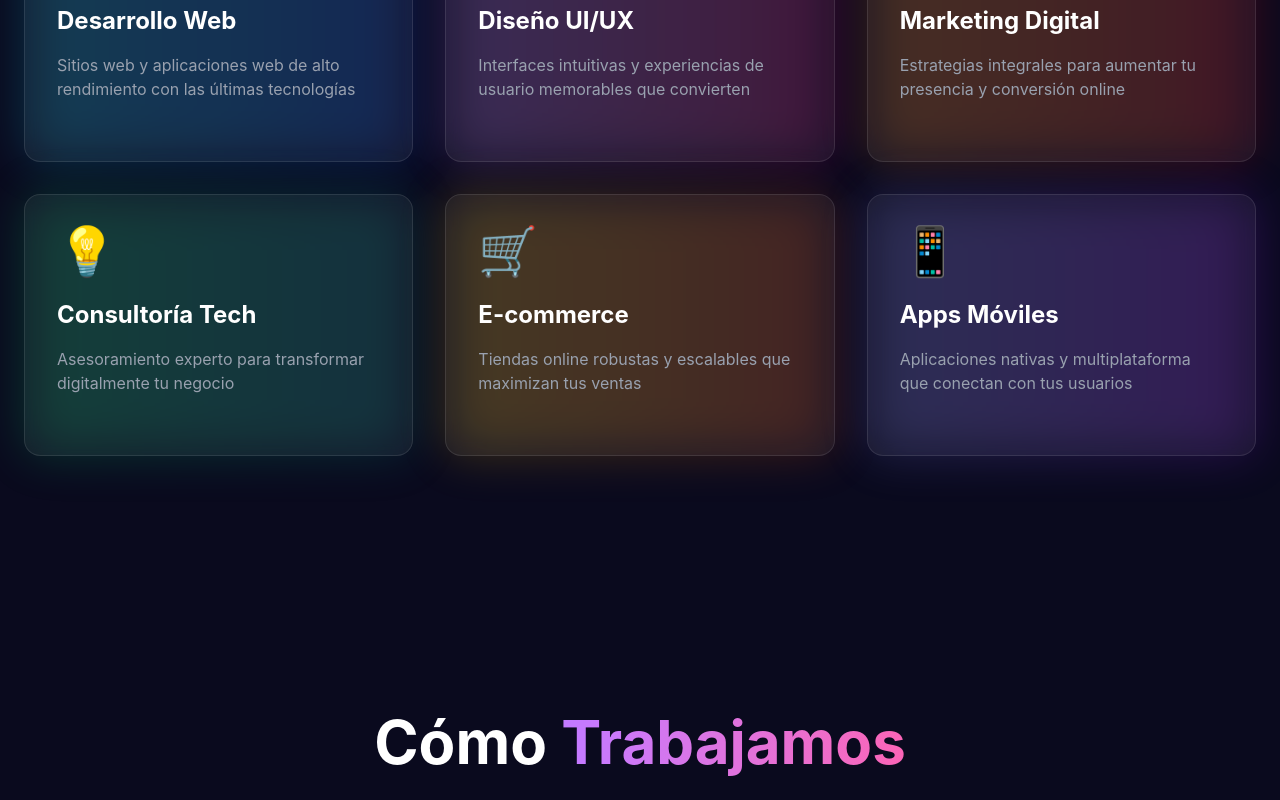
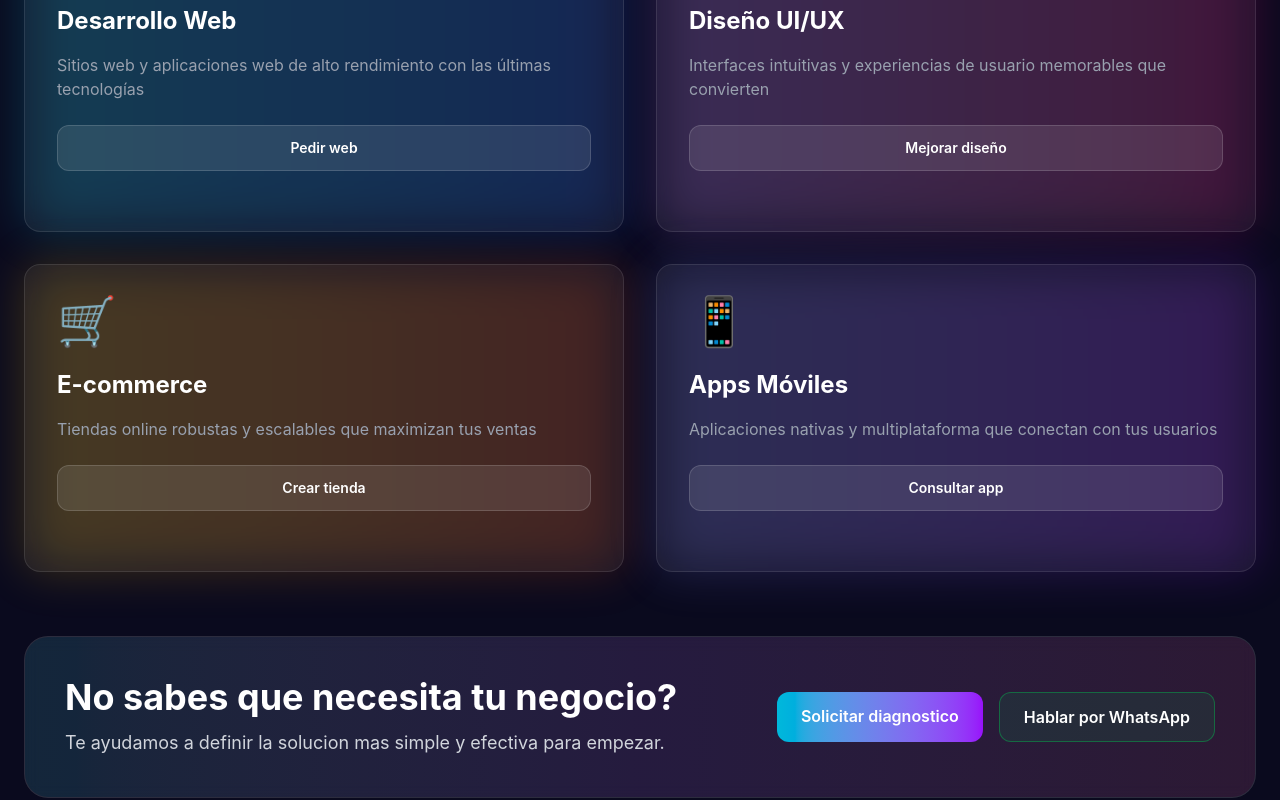
Before and after one commit to DanteNicolasFaes/erymon, a React (Vite) app: page / in a window 1280 px wide. Shown: the part 1220-2020 px from the top of the page. Built offline with nearby package versions, Linux system fonts and the light colour scheme.

Commit message:
arreglos finales

```diff
--- a/src/App.tsx
+++ b/src/App.tsx
@@ -132,40 +132,31 @@ function App() {
       title: "Desarrollo Web",
       description: "Sitios web y aplicaciones web de alto rendimiento con las últimas tecnologías",
       icon: "⚡",
-      gradient: "from-cyan-400 to-blue-600"
+      gradient: "from-cyan-400 to-blue-600",
+      cta: "Pedir web"
     },
     {
       title: "Diseño UI/UX",
       description: "Interfaces intuitivas y experiencias de usuario memorables que convierten",
       icon: "🎨",
-      gradient: "from-purple-400 to-pink-600"
-    },
-    {
-      title: "Marketing Digital",
-      description: "Estrategias integrales para aumentar tu presencia y conversión online",
-      icon: "📈",
-      gradient: "from-orange-400 to-red-600"
-    },
-    {
-      title: "Consultoría Tech",
-      description: "Asesoramiento experto para transformar digitalmente tu negocio",
-      icon: "💡",
-      gradient: "from-green-400 to-teal-600"
+      gradient: "from-purple-400 to-pink-600",
+      cta: "Mejorar diseño"
     },
     {
       title: "E-commerce",
       description: "Tiendas online robustas y escalables que maximizan tus ventas",
       icon: "🛒",
-      gradient: "from-yellow-400 to-orange-600"
+      gradient: "from-yellow-400 to-orange-600",
+      cta: "Crear tienda"
     },
     {
       title: "Apps Móviles",
       description: "Aplicaciones nativas y multiplataforma que conectan con tus usuarios",
       icon: "📱",
-      gradient: "from-indigo-400 to-purple-600"
+      gradient: "from-indigo-400 to-purple-600",
+      cta: "Consultar app"
     }
   ]
-
   const steps = [
     {
       step: "01",
@@ -331,7 +322,7 @@ function App() {
               smooth={true}
               className="bg-gradient-to-r from-cyan-500 to-purple-600 px-8 py-4 rounded-xl font-bold text-lg hover:shadow-lg hover:shadow-cyan-500/30 transition-all cursor-pointer"
             >
-              Comenzar Proyecto
+              Solicitar presupuesto
             </Link>
             <Link
               to="servicios"
@@ -348,7 +339,7 @@ function App() {
               whileTap={{ scale: 0.98 }}
               className="border-2 border-green-500/40 px-8 py-4 rounded-xl font-bold text-lg hover:bg-green-500/10 transition-all"
             >
-              Consultar por WhatsApp
+              Hablar por WhatsApp
             </motion.a>
           </motion.div>
         </motion.div>
@@ -383,7 +374,7 @@ function App() {
             </p>
           </motion.div>
 
-          <div className="grid md:grid-cols-2 lg:grid-cols-3 gap-8">
+          <div className="grid md:grid-cols-2 gap-8">
             {services.map((service, index) => (
               <motion.div
                 key={index}
@@ -396,7 +387,7 @@ function App() {
                 className="relative group"
               >
                 <div className={`absolute inset-0 bg-gradient-to-r ${service.gradient} rounded-2xl blur-xl opacity-20 group-hover:opacity-40 transition-opacity`} />
-                <div className="relative bg-white/5 backdrop-blur-sm border border-white/10 rounded-2xl p-8 h-full hover:border-white/30 transition-all group-hover:transform group-hover:-translate-y-2">
+                <div className="relative bg-white/5 backdrop-blur-sm border border-white/10 rounded-2xl p-8 h-full hover:border-white/30 transition-all group-hover:transform group-hover:-translate-y-2 flex flex-col">
                   <motion.div
                     animate={{
                       rotate: hoveredService === index ? 360 : 0,
@@ -409,11 +400,57 @@ function App() {
                   </motion.div>
                   <h3 className="text-2xl font-bold mb-4">{service.title}</h3>
                   <p className="text-gray-400">{service.description}</p>
+                  <Link
+                    to="contacto"
+                    smooth={true}
+                    duration={500}
+                    className="mt-6 inline-flex items-center justify-center rounded-xl border border-white/15 bg-white/10 px-5 py-3 text-sm font-semibold text-white hover:bg-white/15 transition-all cursor-pointer"
+                  >
+                    {service.cta}
+                  </Link>
                   <div className="mt-6 h-1 bg-gradient-to-r from-cyan-500 to-purple-600 rounded-full w-0 group-hover:w-full transition-all duration-500" />
                 </div>
               </motion.div>
             ))}
           </div>
+
+          <motion.div
+            initial={{ opacity: 0, y: 40 }}
+            whileInView={{ opacity: 1, y: 0 }}
+            viewport={{ once: true }}
+            transition={{ duration: 0.7, delay: 0.1 }}
+            className="mt-16"
+          >
+            <div className="relative overflow-hidden rounded-3xl border border-white/10 bg-white/5 p-8 md:p-10 backdrop-blur-sm">
+              <div className="absolute inset-0 bg-gradient-to-r from-cyan-500/10 via-purple-500/10 to-pink-500/10 pointer-events-none" />
+              <div className="relative flex flex-col gap-6 lg:flex-row lg:items-center lg:justify-between">
+                <div className="max-w-2xl">
+                  <h3 className="text-3xl md:text-4xl font-bold mb-3">No sabes que necesita tu negocio?</h3>
+                  <p className="text-lg text-gray-300">Te ayudamos a definir la solucion mas simple y efectiva para empezar.</p>
+                </div>
+                <div className="flex flex-col sm:flex-row gap-4">
+                  <Link
+                    to="contacto"
+                    smooth={true}
+                    duration={500}
+                    className="bg-gradient-to-r from-cyan-500 to-purple-600 px-6 py-3 rounded-xl font-semibold text-center hover:shadow-lg hover:shadow-cyan-500/20 transition-all cursor-pointer"
+                  >
+                    Solicitar diagnostico
+                  </Link>
+                  <motion.a
+                    href="https://wa.me/541155053453"
+                    target="_blank"
+                    rel="noreferrer"
+                    whileHover={{ scale: 1.02 }}
+                    whileTap={{ scale: 0.98 }}
+                    className="border border-green-500/40 bg-green-500/10 px-6 py-3 rounded-xl font-semibold text-center hover:bg-green-500/15 transition-all"
+                  >
+                    Hablar por WhatsApp
+                  </motion.a>
+                </div>
+              </div>
+            </div>
+          </motion.div>
         </div>
       </section>
 
@@ -465,6 +502,27 @@ function App() {
             </div>
           </div>
 
+          <motion.div
+            initial={{ opacity: 0, y: 40 }}
+            whileInView={{ opacity: 1, y: 0 }}
+            viewport={{ once: true }}
+            transition={{ duration: 0.7, delay: 0.1 }}
+            className="mt-16"
+          >
+            <div className="mx-auto max-w-3xl rounded-3xl border border-white/10 bg-white/5 p-8 md:p-10 text-center backdrop-blur-sm">
+              <h3 className="text-3xl md:text-4xl font-bold mb-4">Tenes una idea o proyecto en mente?</h3>
+              <p className="text-lg text-gray-300 mb-8">Contanos que necesitas y te respondemos con una propuesta clara.</p>
+              <Link
+                to="contacto"
+                smooth={true}
+                duration={500}
+                className="inline-flex items-center justify-center bg-gradient-to-r from-cyan-500 to-purple-600 px-8 py-4 rounded-xl font-bold text-lg hover:shadow-lg hover:shadow-purple-500/20 transition-all cursor-pointer"
+              >
+                Comenzar ahora
+              </Link>
+            </div>
+          </motion.div>
+
         </div>
       </section>
 
@@ -479,10 +537,10 @@ function App() {
             className="text-center mb-20"
           >
             <h2 className="text-4xl md:text-6xl font-bold mb-6">
-              ¿Listo para <span className="bg-gradient-to-r from-pink-400 to-orange-400 bg-clip-text text-transparent">Empezar</span>?
+              Contanos qué necesitás <span className="bg-gradient-to-r from-pink-400 to-orange-400 bg-clip-text text-transparent">construir</span>
             </h2>
             <p className="text-xl text-gray-400 max-w-2xl mx-auto">
-              Cuéntanos sobre tu proyecto y creemos algo extraordinario juntos
+              Te respondemos con una propuesta clara para tu web, tienda online, app o sistema a medida.
             </p>
           </motion.div>
 
@@ -526,9 +584,7 @@ function App() {
                     className="w-full bg-white/5 border border-white/20 rounded-xl px-4 py-3 focus:outline-none focus:border-cyan-500 transition-colors"
                   >
                     <option value="" className="bg-[#0A0A1E]">Selecciona un servicio</option>
-                    {services
-                      .filter((s) => s.title !== 'Marketing Digital' && s.title !== 'ConsultorÃ­a Tech')
-                      .map((s, i) => (
+                    {services.map((s, i) => (
                       <option key={i} value={s.title} className="bg-[#0A0A1E]">{s.title}</option>
                     ))}
                   </select>
@@ -614,16 +670,29 @@ function App() {
                 <h3 className="text-2xl font-bold mb-4">Síguenos</h3>
                 <div className="flex">
                   <motion.a
-                    href="https://instagram.com"
+                    href="https://www.instagram.com/erymonserviciodigital/"
                     target="_blank"
-                    rel="noreferrer"
+                    rel="noopener noreferrer"
                     whileHover={{ scale: 1.02 }}
                     whileTap={{ scale: 0.98 }}
-                    className="w-full flex items-center gap-4 bg-white/10 rounded-xl px-4 py-3 hover:bg-gradient-to-r hover:from-cyan-500/20 hover:to-purple-600/20 transition-all"
+                    className="w-full cursor-pointer flex items-center gap-4 bg-white/10 rounded-xl px-4 py-3 hover:bg-gradient-to-r hover:from-cyan-500/20 hover:to-purple-600/20 transition-all"
                     aria-label="Instagram"
                   >
-                    <span className="w-12 h-12 bg-white/10 rounded-xl flex items-center justify-center text-2xl">
-                      📸
+                    <span className="w-12 h-12 bg-white/10 rounded-xl flex items-center justify-center">
+                      <svg
+                        aria-hidden="true"
+                        viewBox="0 0 24 24"
+                        className="h-6 w-6 text-white"
+                        fill="none"
+                        stroke="currentColor"
+                        strokeWidth="1.8"
+                        strokeLinecap="round"
+                        strokeLinejoin="round"
+                      >
+                        <rect x="3.5" y="3.5" width="17" height="17" rx="5" />
+                        <circle cx="12" cy="12" r="4" />
+                        <circle cx="17.5" cy="6.5" r="0.75" fill="currentColor" stroke="none" />
+                      </svg>
                     </span>
                     <span className="text-left">
                       <span className="block font-semibold text-white">Instagram</span>
```
